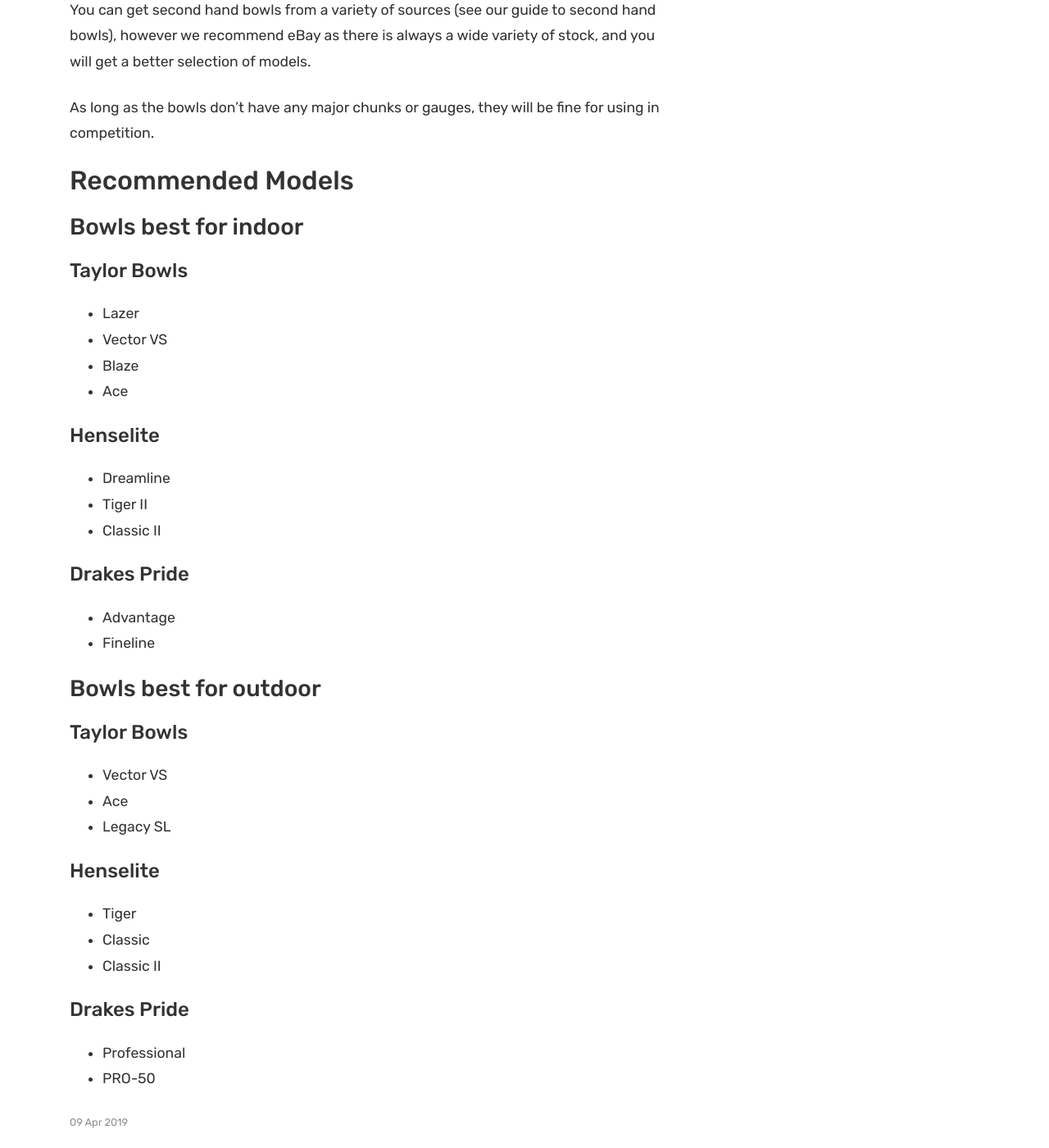
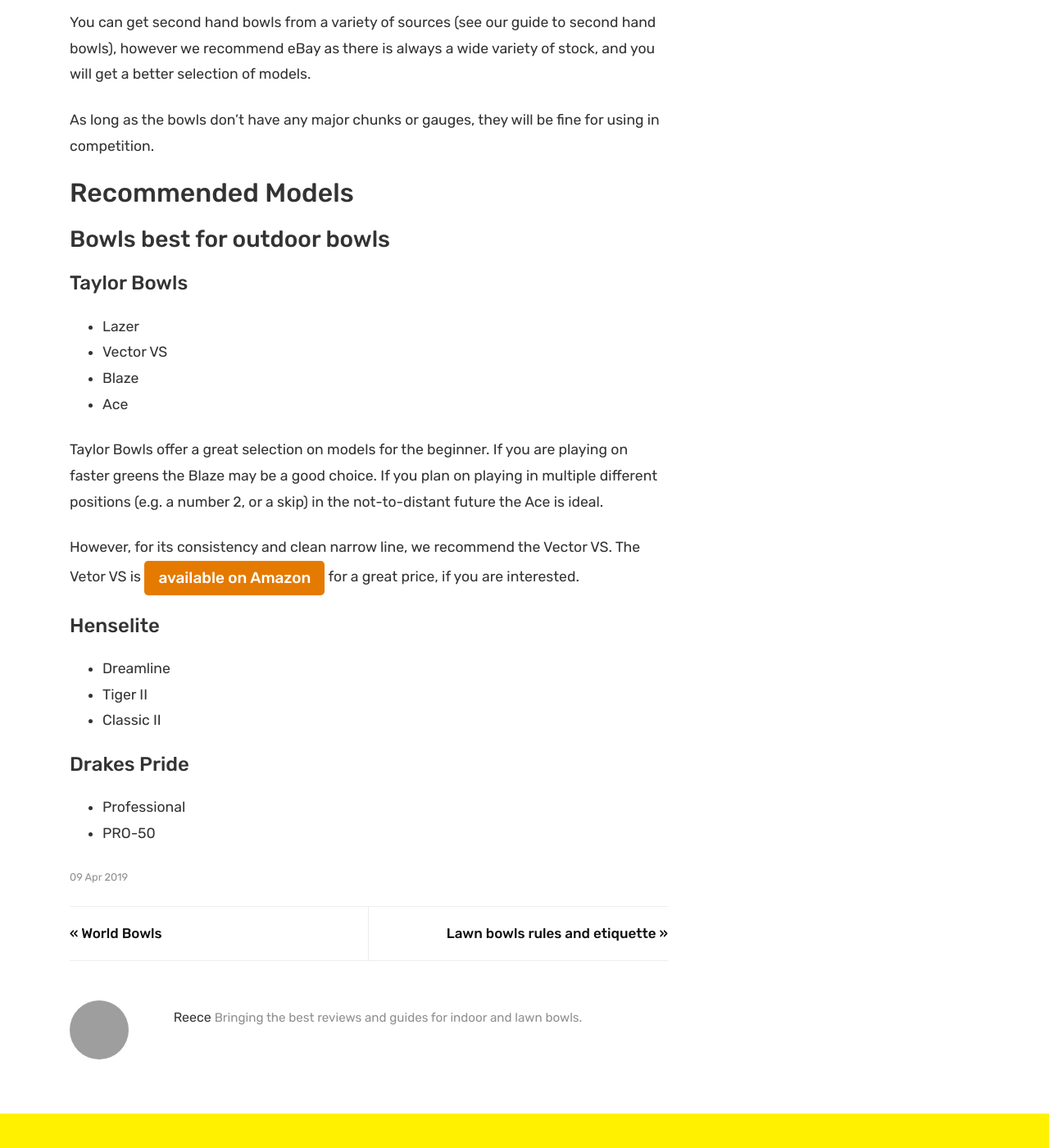
Before and after one commit to krussll/etsysimplicity, a Jekyll site: the page built from _posts/2019-04-09-best-lawn-bowls-for-beginners.md, in a window 1280 px wide and 1400 px high, scrolled down 4019 px. Shown: the whole window at 82% size. Built offline with Jekyll 4.4.1, drawn with Linux system fonts in a browser that asks for light colours; nearby versions of some CDN libraries; some of the changed text lies outside the part shown; grey boxes are pictures that could not be loaded.

Commit message:
Update 2019-04-09-best-lawn-bowls-for-beginners.md

```diff
--- a/_posts/2019-04-09-best-lawn-bowls-for-beginners.md
+++ b/_posts/2019-04-09-best-lawn-bowls-for-beginners.md
@@ -8,6 +8,7 @@
 description: "What are the best lawn bowls for beginners? We break down the most important issues to help make the best choice"
 ---
 
+## Top 3 bowls for beginners
 
 <div class="overview">
 
@@ -21,12 +22,6 @@
     </tr>
   </thead>
   <tbody>
-    <tr>
-      <td>Drakes Pride</td>
-      <td>D-Tec</td>
-      <td>£246.00 </td>
-      <td><a href="https://www.amazon.co.uk/gp/product/B01JOQBTNM/ref=as_li_tl?ie=UTF8&camp=1634&creative=6738&creativeASIN=B01JOQBTNM&linkCode=as2&tag=jackhighbowls-21&linkId=c5a6a26de5112bf2308c36d6e917be1a" class="btn more"  target="_blank">See more</a></td>
-    </tr>
     <tr>
       <td>Drakes Pride</td>
       <td>Professional</td>
@@ -111,7 +106,7 @@
 
 ## Recommended Models
 
-### Bowls best for indoor
+### Bowls best for outdoor bowls
 
 #### Taylor Bowls
 
@@ -119,6 +114,10 @@
 * Vector VS
 * Blaze
 * Ace
+
+Taylor Bowls offer a great selection on models for the beginner. If you are playing on faster greens the Blaze may be a good choice. If you plan on playing in multiple different positions (e.g. a number 2, or a skip) in the not-to-distant future the Ace is ideal.
+
+However, for its consistency and clean narrow line, we recommend the Vector VS. The Vetor VS is <a href="https://www.amazon.co.uk/gp/product/B07J65XHNH/ref=as_li_tl?ie=UTF8&camp=1634&creative=6738&creativeASIN=B07J65XHNH&linkCode=as2&tag=jackhighbowls-21&linkId=557db82f901a42b6c37cf02416e9f52b" class="btn more"  target="_blank">available on Amazon</a> for a great price, if you are interested.
 
 #### Henselite
 
@@ -128,25 +127,5 @@
 
 #### Drakes Pride
 
-* Advantage
-* Fineline
-
-
-### Bowls best for outdoor
-
-#### Taylor Bowls
-
-* Vector VS
-* Ace
-* Legacy SL
-
-#### Henselite
-
-* Tiger
-* Classic
-* Classic II
-
-#### Drakes Pride
-
 * Professional
 * PRO-50
```
